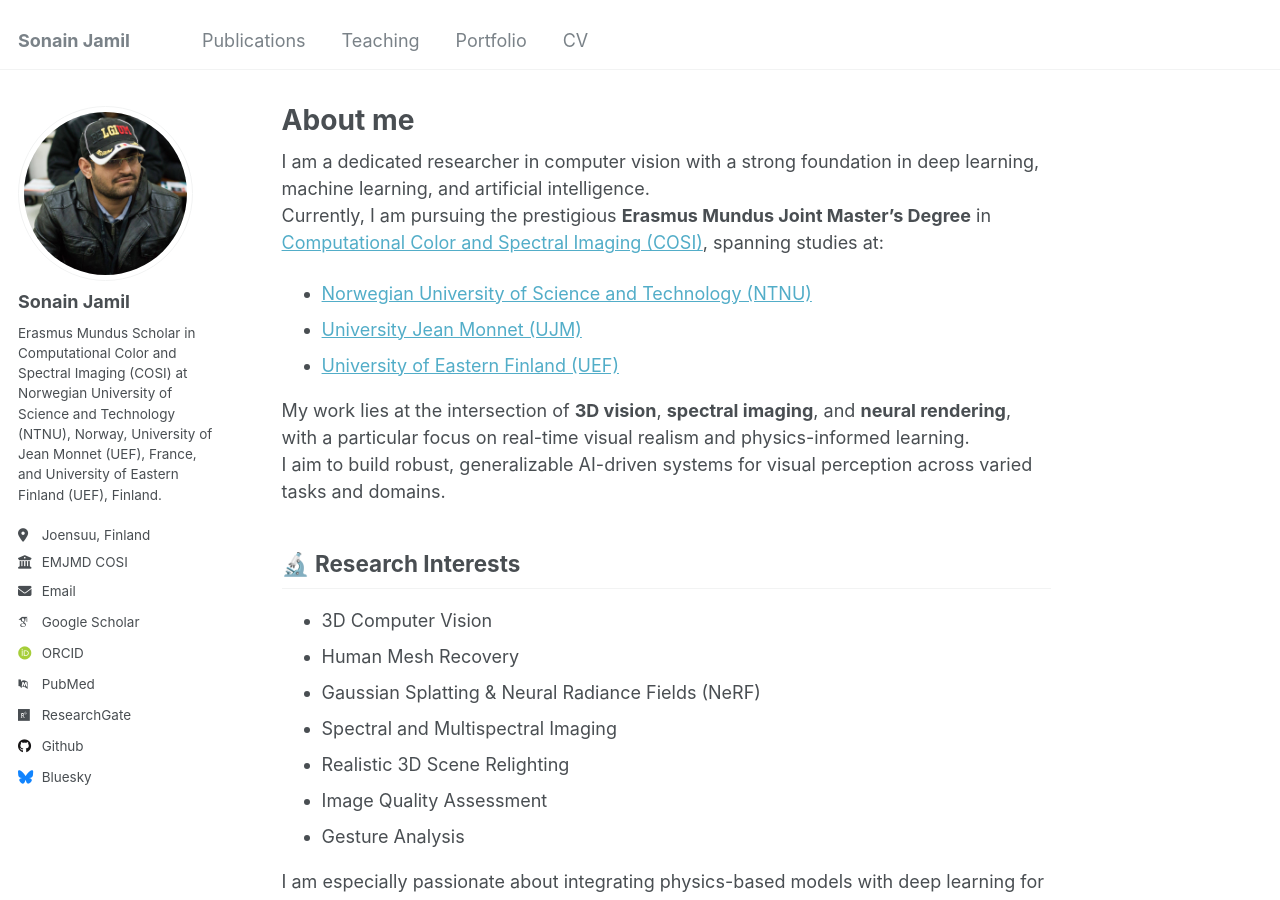
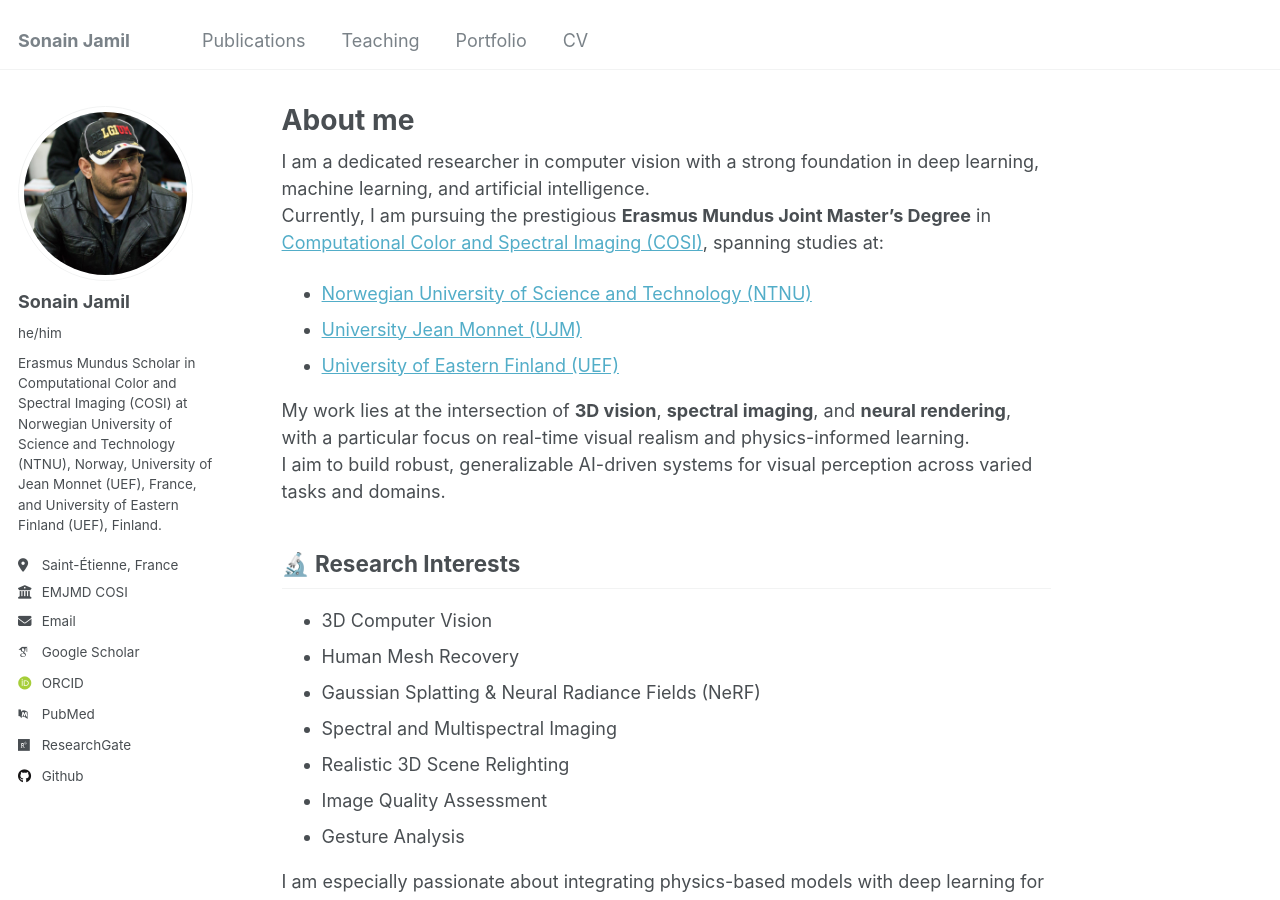
Before and after one commit to sonainjameel/sonainjamil, a Jekyll site: the page built from _pages/about.md, in a window 1280 px wide and 900 px high. Built offline with Jekyll 4.4.1, drawn with Linux system fonts in a browser that asks for light colours; some web fonts are replaced.

Commit message:
Update _config.yml

```diff
--- a/_config.yml
+++ b/_config.yml
@@ -23,9 +23,9 @@ author:
   # Biographic information
   avatar           : "sonain.jpg"
   name             : "Sonain Jamil"
-  pronouns         : # example: "she/her"
+  pronouns         : "he/him"
   bio              : "Erasmus Mundus Scholar in Computational Color and Spectral Imaging (COSI) at Norwegian University of Science and Technology (NTNU), Norway, University of Jean Monnet (UEF), France, and University of Eastern Finland (UEF), Finland."
-  location         : "Joensuu, Finland"
+  location         : "Saint-Étienne, France"
   employer         : "EMJMD COSI"
   uri              : # URL
   email            : "sonainjamil@ieee.org"
@@ -49,7 +49,7 @@ author:
   stackoverflow    : # User number or user number and name (i.e., use "1" or "1/jeff-atwood")
 
   # Social media
-  bluesky          : "bsky.app" # Replace this with you Bluesky username
+  bluesky          : # "bsky.app" # Replace this with you Bluesky username
   facebook         : # Username
   flickr           : # Username
   foursquare       : # Username
```
